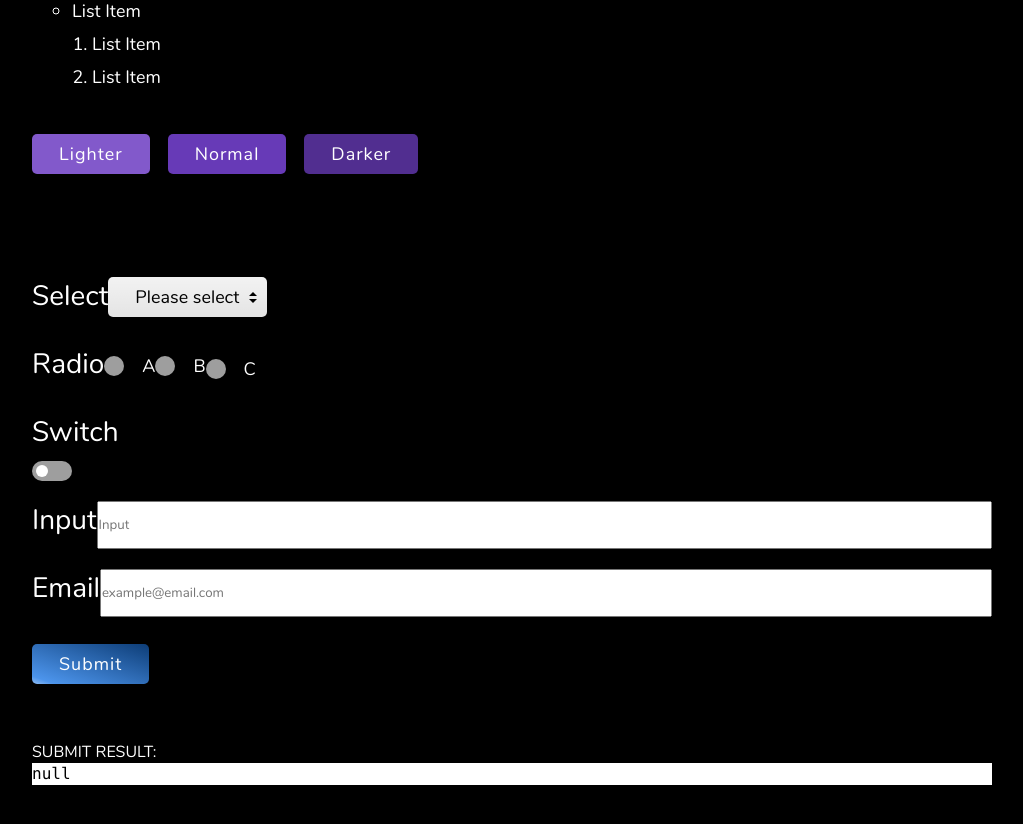
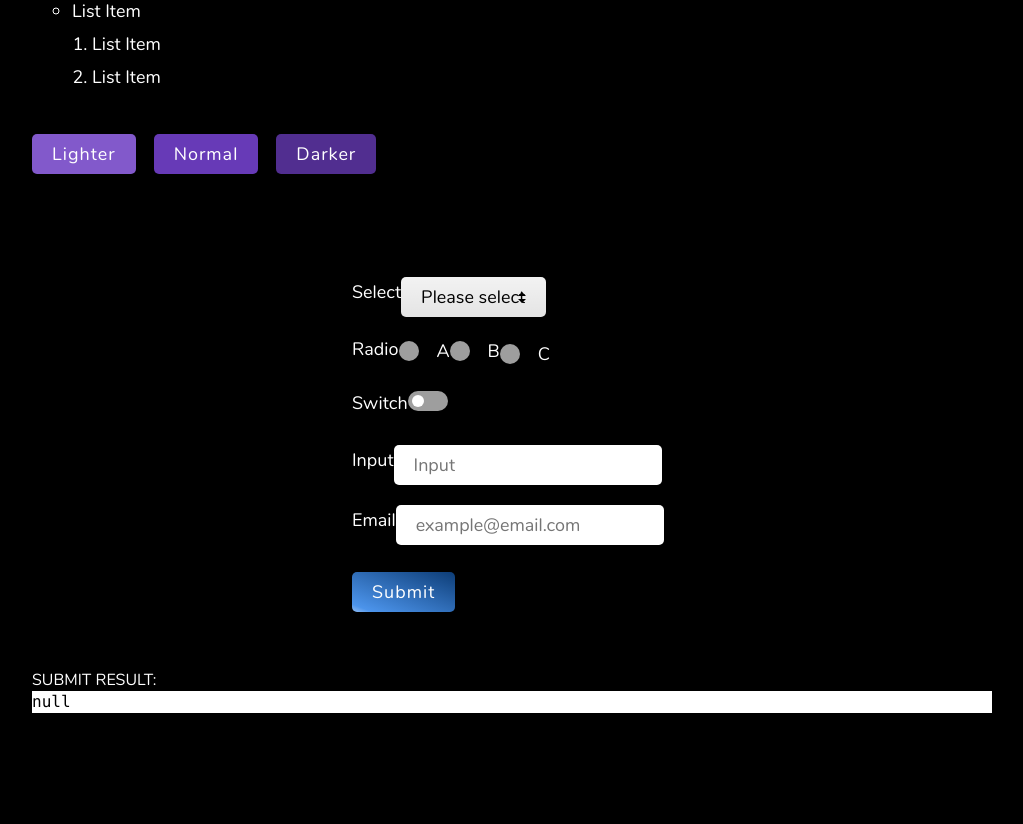
Before and after one commit to neil-morgan/styled-framework, a React (Create React App) app: page / in a window 1280 px wide. Shown: the part 580-1404 px from the top of the page, without its empty margins (128-1151 px from the left). After the commit the page ends 1344 px from the top, so only its background shows below. Built offline with nearby package versions, Linux system fonts and the light colour scheme.

Commit message:
Form validation additions

```diff
--- a/src/components/Button.js
+++ b/src/components/Button.js
@@ -11,13 +11,12 @@ const Button = styled.button`
   align-items: center;
   cursor: pointer;
   text-decoration: none;
-  padding-left: 1.5em;
-  padding-right: 1.5em;
+  padding-left: 2rem;
+  padding-right: 2rem;
   margin: 1.5em 0;
   border-radius: 0.5rem;
   overflow: hidden;
   color: #fff;
-
   letter-spacing: 0.1rem;
   line-height: 1;
   font-weight: normal;
--- a/src/components/Error.js
+++ b/src/components/Error.js
@@ -1,11 +1,41 @@
 import React from "react";
-import styled from "styled-components/macro";
+import styled, { keyframes, css } from "styled-components/macro";
 import { Text } from "./";
 
-export default ({ error }) => {
+const Message = ({ error }) => {
   return <Error>{error}</Error>;
 };
 
+const frames = keyframes`
+  0% {
+    opacity: 0;
+    transform: translateX(1rem);
+  }
+  100% {
+    opacity: 1;
+    transform: translateX(0);
+  }
+`;
+
 const Error = styled(Text.Small)`
   color: red;
+  animation: ${frames} 500ms forwards;
+  margin-left: 2rem;
 `;
+
+const Highlight = styled.span`
+  position: absolute;
+  top: 0;
+  right: 0;
+  height: 100%;
+  width: 1rem;
+  background: red;
+  border-top-right-radius: 0.5rem;
+  border-bottom-right-radius: 0.5rem;
+  animation: ${frames} 500ms forwards;
+`;
+
+export default {
+  Message,
+  Highlight,
+};
--- a/src/components/Fieldset.js
+++ b/src/components/Fieldset.js
@@ -1,6 +1,7 @@
 import styled from "styled-components/macro";
 
 const Fieldset = styled.fieldset`
+  position: relative;
   display: flex;
   margin-bottom: 2rem;
   border: 0;
--- /dev/null
+++ b/src/components/Form.js
@@ -0,0 +1,10 @@
+import styled from "styled-components/macro";
+import { layout, space, color } from "styled-system";
+
+const Form = styled.form`
+  ${color}
+  ${space}
+${layout}
+`;
+
+export default Form;
--- a/src/components/Input.js
+++ b/src/components/Input.js
@@ -5,13 +5,46 @@ import { Fieldset, Label, Error } from "./";
 export default ({ name, label, placeholder, register, errors }) => {
   return (
     <Fieldset>
-      <Label>{label}</Label>
-      <Input type="text" name={name} placeholder={placeholder} ref={register} />
-      {errors ? <Error error={errors.message} /> : undefined}
+      {label && (
+        <Label>
+          {label} {errors && <Error.Message error={errors.message} />}
+        </Label>
+      )}
+      <Input>
+        <input
+          type="text"
+          name={name}
+          placeholder={placeholder}
+          ref={register}
+        />
+        {errors && <Error.Highlight />}
+      </Input>
     </Fieldset>
   );
 };
 
-const Input = styled.input`
-  width: 100%;
+const Input = styled.div`
+  position: relative;
+  overflow: hidden;
+  input {
+    position: relative;
+    width: 100%;
+    height: 4rem;
+    border: 0;
+    border-radius: 0.5rem;
+    padding-left: 2rem;
+    padding-right: 2rem;
+    ${({ theme }) => theme && theme.fontSize.regular}
+
+    &:focus {
+    }
+
+    &::placeholder {
+      opacity: 1;
+    }
+
+    &:disabled {
+      background-color: #f7f7f7;
+    }
+  }
 `;
--- a/src/components/Label.js
+++ b/src/components/Label.js
@@ -1,7 +1,10 @@
 import styled from "styled-components/macro";
 
 const Label = styled.label`
-  ${({ theme }) => theme && theme.fontSize.subHeading}
+  display: flex;
+  align-items: center;
+  justify-content: space-between;
+  ${({ theme }) => theme && theme.fontSize.regular}
   color:#fff;
   margin-bottom: 1rem;
 `;
--- a/src/components/Radio.js
+++ b/src/components/Radio.js
@@ -5,7 +5,11 @@ import { Fieldset, Label, Error } from "./";
 export default ({ name, label, options, register, errors }) => {
   return (
     <Fieldset>
-      <Label>{label}</Label>
+      {label && (
+        <Label>
+          {label} {errors && <Error.Message error={errors.message} />}
+        </Label>
+      )}
       {options.map(([text, value], i) => (
         <Radio key={name + i}>
           <input
@@ -18,7 +22,6 @@ export default ({ name, label, options, register, errors }) => {
           <label htmlFor={name + i}>{text}</label>
         </Radio>
       ))}
-      {errors ? <Error error={errors.message} /> : undefined}
     </Fieldset>
   );
 };
--- a/src/components/Select.js
+++ b/src/components/Select.js
@@ -5,27 +5,30 @@ import { Fieldset, Label, Error } from "./";
 export default ({ name, label, placeholder, options, register, errors }) => {
   return (
     <Fieldset>
-      <Label>{label}</Label>
+      {label && (
+        <Label>
+          {label} {errors && <Error.Message error={errors.message} />}
+        </Label>
+      )}
       <DropDown>
-        <Select name={name} defaultValue={""} ref={register}>
+        <select name={name} defaultValue={""} ref={register}>
           {placeholder && (
-            <Option value="" disabled>
+            <option value="" disabled>
               {placeholder}
-            </Option>
+            </option>
           )}
           {options.map(([text, value], i) => (
-            <Option key={i} value={value}>
+            <option key={i} value={value}>
               {text}
-            </Option>
+            </option>
           ))}
-        </Select>
+        </select>
+        {errors && <Error.Highlight />}
       </DropDown>
-      {errors ? <Error error={errors.message} /> : undefined}
     </Fieldset>
   );
 };
 const DropDown = styled.div`
-  display: inline-flex;
   position: relative;
   overflow: hidden;
   height: 4rem;
@@ -43,7 +46,7 @@ const DropDown = styled.div`
     position: absolute;
     z-index: 2;
     top: 1.5rem;
-    right: 1rem;
+    right: 2rem;
     width: 0;
     height: 0;
     border: 4px dashed;
@@ -59,17 +62,16 @@ const DropDown = styled.div`
     border-top-style: solid;
     border-bottom: none;
   }
-`;
 
-const Select = styled.select`
+  select {
     cursor: pointer;
     display: flex;
     position: relative;
     width: 130%;
     height: 100%;
     margin: 0;
-  padding-left: 1.5em;
-  padding-right: 1.5em;
+    padding-left: 2rem;
+    padding-right: 2rem;
     ${({ theme }) => theme && theme.fontSize.regular};
     color: #000;
     background: #f2f2f2;
@@ -78,17 +80,19 @@ const Select = styled.select`
     border-radius: 0;
     outline: none;
     appearance: none;
+
     &:focus {
       z-index: 3;
       width: 100%;
       color: #394349;
     }
-`;
 
-const Option = styled.option`
+    option {
       cursor: pointer;
       padding-left: 1.5em;
       padding-right: 1.5em;
       background: #fff;
       border-radius: 0.5rem;
+    }
+  }
 `;
--- a/src/components/Switch.js
+++ b/src/components/Switch.js
@@ -6,14 +6,17 @@ import { Fieldset, Label, Error } from "./";
 export default ({ name, label, register, errors }) => {
   return (
     <Fieldset>
+      {label && (
+        <Label>
+          {label} {errors && <Error.Message error={errors.message} />}
+        </Label>
+      )}
       <Switch>
-        <Label>{label}</Label>
-        <HiddenInput name={name} id={name} type="checkbox" ref={register} />
-        <Pill htmlFor={name}>
-          <Dot />
-        </Pill>
+        <input name={name} id={name} type="checkbox" ref={register} />
+        <label htmlFor={name}>
+          <span />
+        </label>
       </Switch>
-      {errors ? <Error error={errors.message} /> : undefined}
     </Fieldset>
   );
 };
@@ -21,22 +24,22 @@ export default ({ name, label, register, errors }) => {
 const Switch = styled.div`
   display: flex;
   flex-direction: column;
-`;
 
-const Pill = styled.label`
+  label {
     display: flex;
     align-items: center;
     justify-content: center;
     cursor: pointer;
+    ${(errors) => console.log(errors)}
     width: 4rem;
     height: 2rem;
     background: ${({ theme }) => theme.colors.grey};
     border-radius: 100px;
     position: relative;
     transition: background-color 0.2s;
-`;
+  }
 
-const Dot = styled.span`
+  span {
     content: "";
     position: absolute;
     top: 50%;
@@ -47,18 +50,19 @@ const Dot = styled.span`
     border-radius: 5rem;
     transition: 0.2s;
     background: #fff;
-`;
+  }
 
-const HiddenInput = styled.input`
+  input {
     height: 0;
     width: 0;
     visibility: hidden;
-  &:checked + ${Pill} {
+    &:checked + label {
       background: ${({ theme }) => theme.colors.green};
-    ${Dot} {
+      span {
         left: calc(100% - 0.4rem);
         background: #fff;
         transform: translate(-100%, -50%);
       }
     }
+  }
 `;
--- a/src/components/index.js
+++ b/src/components/index.js
@@ -6,6 +6,7 @@ import Text from "./Text";
 import Button from "./Button";
 import Ripple from "./Ripple";
 import Box from "./Box";
+import Form from "./Form";
 import Fieldset from "./Fieldset";
 import Label from "./Label";
 import Input from "./Input";
@@ -23,6 +24,7 @@ export {
   Button,
   Ripple,
   Box,
+  Form,
   Fieldset,
   Label,
   Input,
--- a/src/modules/Form.js
+++ b/src/modules/Form.js
@@ -2,7 +2,7 @@ import React, { useState } from "react";
 import styled from "styled-components/macro";
 import { useForm } from "react-hook-form";
 import {
-  Label,
+  Form,
   Select,
   Input,
   Radio,
@@ -24,7 +24,7 @@ export default () => {
 
   return (
     <>
-      <form onSubmit={handleSubmit(onSubmit)}>
+      <Form width="32rem" mx="auto" onSubmit={handleSubmit(onSubmit)}>
         <Select
           name="select"
           label="Select"
@@ -35,7 +35,7 @@ export default () => {
             ["C", "3"],
           ]}
           register={register({
-            required: "this is required",
+            required: "This is required",
           })}
           errors={errors.select}
         />
@@ -49,7 +49,7 @@ export default () => {
             ["C", "3"],
           ]}
           register={register({
-            required: "this is required",
+            required: "This is required",
           })}
           errors={errors.radio}
         />
@@ -58,7 +58,7 @@ export default () => {
           name="switch"
           label="Switch"
           register={register({
-            required: "this is required",
+            required: "This is required",
           })}
           errors={errors.switch}
         />
@@ -68,7 +68,7 @@ export default () => {
           label="Input"
           placeholder="Input"
           register={register({
-            required: "this is required",
+            required: "This is required",
             maxLength: {
               value: 80,
               message: "Max length is 80",
@@ -82,7 +82,7 @@ export default () => {
           label="Email"
           placeholder="example@email.com"
           register={register({
-            required: "this is required",
+            required: "This is required",
             pattern: {
               value: /^(([^<>()\[\]\\.,;:\s@"]+(\.[^<>()\[\]\\.,;:\s@"]+)*)|(".+"))@((\[[0-9]{1,3}\.[0-9]{1,3}\.[0-9]{1,3}\.[0-9]{1,3}\])|(([a-zA-Z\-0-9]+\.)+[a-zA-Z]{2,}))$/,
               message: "Invalid email address",
@@ -95,7 +95,7 @@ export default () => {
           Submit
           <Ripple />
         </Button>
-      </form>
+      </Form>
       <Json>
         SUBMIT RESULT:
         <pre>
```
Also changed, not shown: src/components/Col.js (line endings or trailing spaces). Lines whose indentation alone changed are shown as unchanged.
